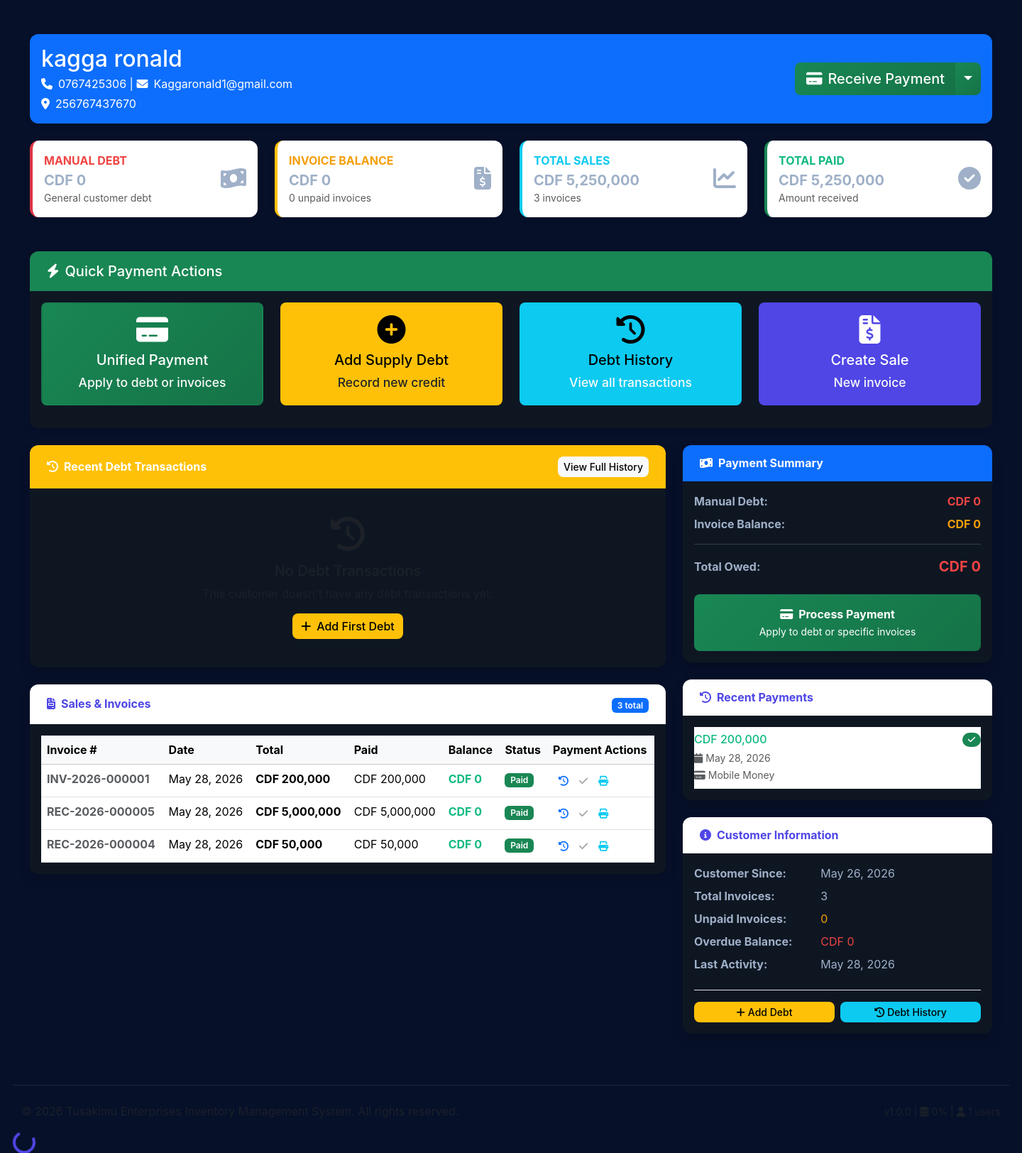
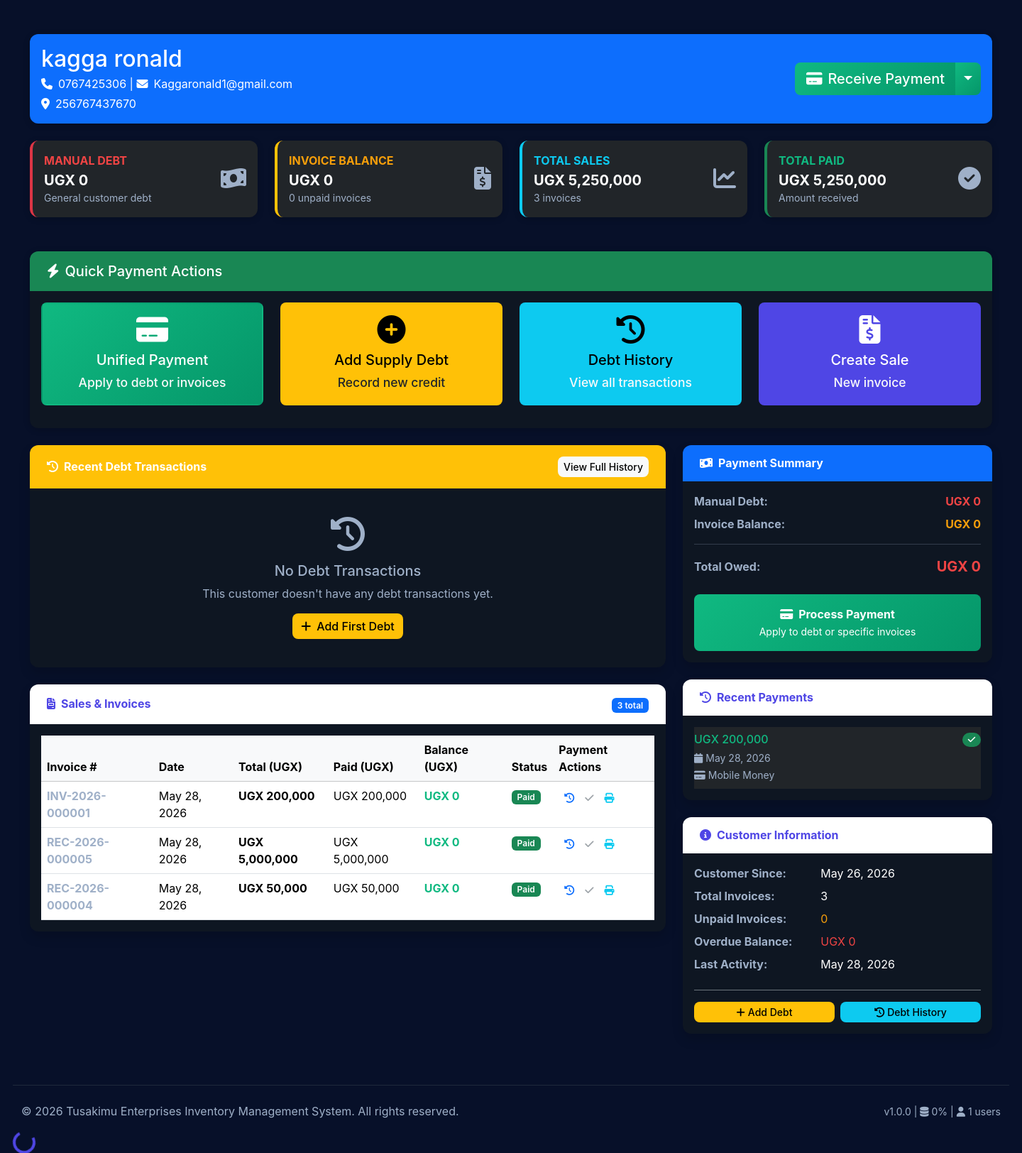
Before and after one commit to kagzpro/Tusakimu-pos, a Django app: page /customers/1/ in a window 1440 px wide. Shown: the part 190-1814 px from the top of the page at 71% size. Run offline with Django 5.2, Linux system fonts and the light colour scheme; a user stored in the database is signed in; data comes from the database, SQL or seed files in the repository.

Commit message:
Update customer_detail.html

```diff
--- a/transactions/templates/transactions/customer_detail.html
+++ b/transactions/templates/transactions/customer_detail.html
@@ -65,20 +65,20 @@
     <!-- Quick Stats -->
     <div class="row mb-4">
         <div class="col-xl-3 col-md-6 mb-4">
-            <div class="card border-start border-danger border-4 bg-white h-100">
+            <div class="card border-start border-danger border-4 bg-dark h-100">
                 <div class="card-body">
                     <div class="row align-items-center">
                         <div class="col mr-2">
                             <div class="text-xs fw-bold text-danger text-uppercase mb-1">
                                 Manual Debt
                             </div>
-                            <div class="h5 mb-0 fw-bold text-gray-800">
-                                CDF {{ customer.balance|floatformat:0|intcomma }}
+                            <div class="h5 mb-0 fw-bold text-white">
+                                UGX {{ customer.balance|floatformat:0|intcomma }}
                             </div>
                             <small class="text-muted">General customer debt</small>
                         </div>
                         <div class="col-auto">
-                            <i class="fas fa-money-bill-wave fa-2x text-gray-300"></i>
+                            <i class="fas fa-money-bill-wave fa-2x text-gray-500"></i>
                         </div>
                     </div>
                 </div>
@@ -86,20 +86,20 @@
         </div>
 
         <div class="col-xl-3 col-md-6 mb-4">
-            <div class="card border-start border-warning border-4 bg-white h-100">
+            <div class="card border-start border-warning border-4 bg-dark h-100">
                 <div class="card-body">
                     <div class="row align-items-center">
                         <div class="col mr-2">
                             <div class="text-xs fw-bold text-warning text-uppercase mb-1">
                                 Invoice Balance
                             </div>
-                            <div class="h5 mb-0 fw-bold text-gray-800">
-                                CDF {{ total_balance|floatformat:0|intcomma }}
+                            <div class="h5 mb-0 fw-bold text-white">
+                                UGX {{ total_balance|floatformat:0|intcomma }}
                             </div>
                             <small class="text-muted">{{ unpaid_sales|length }} unpaid invoices</small>
                         </div>
                         <div class="col-auto">
-                            <i class="fas fa-file-invoice-dollar fa-2x text-gray-300"></i>
+                            <i class="fas fa-file-invoice-dollar fa-2x text-gray-500"></i>
                         </div>
                     </div>
                 </div>
@@ -107,20 +107,20 @@
         </div>
 
         <div class="col-xl-3 col-md-6 mb-4">
-            <div class="card border-start border-info border-4 bg-white h-100">
+            <div class="card border-start border-info border-4 bg-dark h-100">
                 <div class="card-body">
                     <div class="row align-items-center">
                         <div class="col mr-2">
                             <div class="text-xs fw-bold text-info text-uppercase mb-1">
                                 Total Sales
                             </div>
-                            <div class="h5 mb-0 fw-bold text-gray-800">
-                                CDF {{ total_sales_amount|floatformat:0|intcomma }}
+                            <div class="h5 mb-0 fw-bold text-white">
+                                UGX {{ total_sales_amount|floatformat:0|intcomma }}
                             </div>
                             <small class="text-muted">{{ total_sales_count }} invoices</small>
                         </div>
                         <div class="col-auto">
-                            <i class="fas fa-chart-line fa-2x text-gray-300"></i>
+                            <i class="fas fa-chart-line fa-2x text-gray-500"></i>
                         </div>
                     </div>
                 </div>
@@ -128,20 +128,20 @@
         </div>
 
         <div class="col-xl-3 col-md-6 mb-4">
-            <div class="card border-start border-success border-4 bg-white h-100">
+            <div class="card border-start border-success border-4 bg-dark h-100">
                 <div class="card-body">
                     <div class="row align-items-center">
                         <div class="col mr-2">
                             <div class="text-xs fw-bold text-success text-uppercase mb-1">
                                 Total Paid
                             </div>
-                            <div class="h5 mb-0 fw-bold text-gray-800">
-                                CDF {{ total_paid_amount|floatformat:0|intcomma }}
+                            <div class="h5 mb-0 fw-bold text-white">
+                                UGX {{ total_paid_amount|floatformat:0|intcomma }}
                             </div>
                             <small class="text-muted">Amount received</small>
                         </div>
                         <div class="col-auto">
-                            <i class="fas fa-check-circle fa-2x text-gray-300"></i>
+                            <i class="fas fa-check-circle fa-2x text-gray-500"></i>
                         </div>
                     </div>
                 </div>
@@ -236,26 +236,26 @@
                             <tbody>
                                 {% for transaction in debt_transactions %}
                                 <tr class="{% if transaction.transaction_type == 'supply' %}table-warning{% else %}table-success{% endif %}">
-                                    <td>{{ transaction.created_at|date:"M d, Y" }}</td>
+                                    <td>{{ transaction.created_at|date:"M d, Y" }}</span></td>
                                     <td>
                                         <span class="badge {% if transaction.transaction_type == 'supply' %}bg-warning{% else %}bg-success{% endif %}">
                                             {{ transaction.get_transaction_type_display }}
                                         </span>
-                                    </td>
+                                    </span></td>
                                     <td>
                                         <strong class="{% if transaction.transaction_type == 'supply' %}text-warning{% else %}text-success{% endif %}">
-                                            CDF {{ transaction.amount|floatformat:0|intcomma }}
+                                            UGX {{ transaction.amount|floatformat:0|intcomma }}
                                         </strong>
-                                    </td>
+                                    </span></td>
                                     <td>
                                         <small class="text-muted">{{ transaction.reference|default:"-" }}</small>
-                                    </td>
+                                    </span></td>
                                     <td>
                                         <small>{{ transaction.notes|truncatewords:5|default:"-" }}</small>
-                                    </td>
+                                    </span></td>
                                     <td>
                                         <small class="text-muted">{{ transaction.created_by.username|default:"System" }}</small>
-                                    </td>
+                                    </span></td>
                                 </tr>
                                 {% endfor %}
                             </tbody>
@@ -298,9 +298,9 @@
                                 <tr>
                                     <th>Invoice #</th>
                                     <th>Date</th>
-                                    <th>Total</th>
-                                    <th>Paid</th>
-                                    <th>Balance</th>
+                                    <th>Total (UGX)</th>
+                                    <th>Paid (UGX)</th>
+                                    <th>Balance (UGX)</th>
                                     <th>Status</th>
                                     <th>Payment Actions</th>
                                 </tr>
@@ -310,23 +310,23 @@
                                 {% with balance_due=sale.balance_due %}
                                 <tr class="{% if balance_due > 0 %}{% if sale.due_date and sale.due_date < today %}table-danger{% else %}table-warning{% endif %}{% endif %}">
                                     <td>
-                                        <strong class="{% if balance_due > 0 %}text-dark{% else %}text-muted{% endif %}">
+                                        <strong class="{% if balance_due > 0 %}text-white{% else %}text-muted{% endif %}">
                                             {{ sale.document_number }}
                                         </strong>
                                         {% if sale.due_date and sale.due_date < today and balance_due > 0 %}
                                         <span class="badge bg-danger ms-1">Overdue</span>
                                         {% endif %}
-                                    </td>
-                                    <td>{{ sale.date|date:"M d, Y" }}</td>
+                                    </span></td>
+                                    <td>{{ sale.date|date:"M d, Y" }}</span></td>
                                     <td>
-                                        <strong>CDF {{ sale.total_amount|floatformat:0|intcomma }}</strong>
-                                    </td>
-                                    <td>CDF {{ sale.paid_amount|default:0|floatformat:0|intcomma }}</td>
+                                        <strong>UGX {{ sale.total_amount|floatformat:0|intcomma }}</strong>
+                                    </span></td>
+                                    <td>UGX {{ sale.paid_amount|default:0|floatformat:0|intcomma }}</span></td>
                                     <td>
                                         <strong class="{% if balance_due > 0 %}text-danger{% else %}text-success{% endif %}">
-                                            CDF {{ balance_due|floatformat:0|intcomma }}
+                                            UGX {{ balance_due|floatformat:0|intcomma }}
                                         </strong>
-                                    </td>
+                                    </span></td>
                                     <td>
                                         {% if balance_due == 0 %}
                                         <span class="badge bg-success">Paid</span>
@@ -335,17 +335,15 @@
                                         {% else %}
                                         <span class="badge bg-warning">Partial</span>
                                         {% endif %}
-                                    </td>
+                                    </span></td>
                                     <td>
                                         <div class="btn-group btn-group-sm">
-                                            <!-- View Payments -->
                                             <a href="{% url 'inventory:sale_payments' sale.id %}"
                                                class="btn btn-outline-primary"
                                                title="View payment history">
                                                 <i class="fas fa-history"></i>
                                             </a>
 
-                                            <!-- Pay Invoice (only if balance due) -->
                                             {% if balance_due > 0 %}
                                             <a href="{% url 'transactions:receive_unified_payment' customer.id %}?sale_id={{ sale.id }}"
                                                class="btn btn-outline-success"
@@ -358,7 +356,6 @@
                                             </button>
                                             {% endif %}
 
-                                            <!-- Print Invoice -->
                                             <a href="{% url 'inventory:print_sale' sale.id %}"
                                                class="btn btn-outline-info"
                                                title="Print invoice"
@@ -366,7 +363,7 @@
                                                 <i class="fas fa-print"></i>
                                             </a>
                                         </div>
-                                    </td>
+                                    </span></td>
                                 </tr>
                                 {% endwith %}
                                 {% endfor %}
@@ -400,20 +397,19 @@
                     <div class="mb-3">
                         <div class="d-flex justify-content-between align-items-center mb-2">
                             <span class="fw-bold">Manual Debt:</span>
-                            <span class="text-danger fw-bold">CDF {{ customer.balance|floatformat:0|intcomma }}</span>
+                            <span class="text-danger fw-bold">UGX {{ customer.balance|floatformat:0|intcomma }}</span>
                         </div>
                         <div class="d-flex justify-content-between align-items-center mb-2">
                             <span class="fw-bold">Invoice Balance:</span>
-                            <span class="text-warning fw-bold">CDF {{ total_balance|floatformat:0|intcomma }}</span>
+                            <span class="text-warning fw-bold">UGX {{ total_balance|floatformat:0|intcomma }}</span>
                         </div>
                         <hr>
                         <div class="d-flex justify-content-between align-items-center mb-2">
                             <span class="fw-bold">Total Owed:</span>
-                            <span class="text-danger fw-bold fs-5">CDF {{ customer.total_balance|floatformat:0|intcomma }}</span>
+                            <span class="text-danger fw-bold fs-5">UGX {{ customer.total_balance|floatformat:0|intcomma }}</span>
                         </div>
                     </div>
 
-                    <!-- Quick Unified Payment -->
                     <div class="mt-4">
                         <a href="{% url 'transactions:receive_unified_payment' customer.id %}"
                            class="btn btn-success w-100 py-3 fw-bold">
@@ -428,15 +424,15 @@
                         <h6 class="fw-bold mb-2">Unpaid Invoices:</h6>
                         <div class="list-group list-group-flush">
                             {% for sale in unpaid_sales|slice:":3" %}
-                            <div class="list-group-item px-0 py-2">
+                            <div class="list-group-item px-0 py-2 bg-dark">
                                 <div class="d-flex justify-content-between align-items-start">
                                     <div>
-                                        <small class="fw-bold">{{ sale.document_number }}</small>
+                                        <small class="fw-bold text-white">{{ sale.document_number }}</small>
                                         <br>
                                         <small class="text-muted">{{ sale.date|date:"M d, Y" }}</small>
                                     </div>
                                     <div class="text-end">
-                                        <small class="text-danger fw-bold">CDF {{ sale.balance_due|floatformat:0|intcomma }}</small>
+                                        <small class="text-danger fw-bold">UGX {{ sale.balance_due|floatformat:0|intcomma }}</small>
                                         <br>
                                         <a href="{% url 'transactions:receive_unified_payment' customer.id %}?sale_id={{ sale.id }}"
                                            class="btn btn-sm btn-success mt-1">
@@ -468,10 +464,10 @@
                     {% if recent_payments %}
                     <div class="list-group list-group-flush">
                         {% for payment in recent_payments %}
-                        <div class="list-group-item px-0 py-2">
+                        <div class="list-group-item px-0 py-2 bg-dark">
                             <div class="d-flex justify-content-between align-items-start">
                                 <div>
-                                    <h6 class="mb-1 text-success">CDF {{ payment.amount|floatformat:0|intcomma }}</h6>
+                                    <h6 class="mb-1 text-success">UGX {{ payment.amount|floatformat:0|intcomma }}</h6>
                                     <small class="text-muted">
                                         <i class="fas fa-calendar me-1"></i>{{ payment.payment_date|date:"M d, Y" }}
                                     </small>
@@ -512,20 +508,20 @@
                 </div>
                 <div class="card-body">
                     <dl class="row mb-0">
-                        <dt class="col-sm-5">Customer Since:</dt>
-                        <dd class="col-sm-7">{{ customer.created_at|date:"M d, Y"|default:"Unknown" }}</dd>
+                        <dt class="col-sm-5 text-muted">Customer Since:</dt>
+                        <dd class="col-sm-7 text-white">{{ customer.created_at|date:"M d, Y"|default:"Unknown" }}</dd>
 
-                        <dt class="col-sm-5">Total Invoices:</dt>
-                        <dd class="col-sm-7">{{ total_sales_count }}</dd>
+                        <dt class="col-sm-5 text-muted">Total Invoices:</dt>
+                        <dd class="col-sm-7 text-white">{{ total_sales_count }}</dd>
 
-                        <dt class="col-sm-5">Unpaid Invoices:</dt>
+                        <dt class="col-sm-5 text-muted">Unpaid Invoices:</dt>
                         <dd class="col-sm-7 text-warning">{{ unpaid_sales|length }}</dd>
 
-                        <dt class="col-sm-5">Overdue Balance:</dt>
-                        <dd class="col-sm-7 text-danger">CDF {{ overdue_balance|floatformat:0|intcomma }}</dd>
+                        <dt class="col-sm-5 text-muted">Overdue Balance:</dt>
+                        <dd class="col-sm-7 text-danger">UGX {{ overdue_balance|floatformat:0|intcomma }}</dd>
 
-                        <dt class="col-sm-5">Last Activity:</dt>
-                        <dd class="col-sm-7">
+                        <dt class="col-sm-5 text-muted">Last Activity:</dt>
+                        <dd class="col-sm-7 text-white">
                             {% if sales.0 %}
                                 {{ sales.0.date|date:"M d, Y" }}
                             {% else %}
@@ -534,8 +530,7 @@
                         </dd>
                     </dl>
 
-                    <!-- Quick Debt Actions -->
-                    <div class="mt-3 pt-3 border-top">
+                    <div class="mt-3 pt-3 border-top border-secondary">
                         <div class="row g-2">
                             <div class="col-6">
                                 <a href="{% url 'transactions:add_customer_debt' customer.id %}"
@@ -557,19 +552,18 @@
     </div>
 </div>
 
-<!-- JavaScript for enhanced functionality -->
 <script>
 document.addEventListener('DOMContentLoaded', function() {
     // Add confirmation for large payments
     const paymentLinks = document.querySelectorAll('a[href*="receive-unified-payment"]');
     paymentLinks.forEach(link => {
         link.addEventListener('click', function(e) {
-            const manualDebt = {{ customer.balance }};
-            const invoiceBalance = {{ total_balance }};
+            const manualDebt = {{ customer.balance|default:0 }};
+            const invoiceBalance = {{ total_balance|default:0 }};
             const totalOwed = manualDebt + invoiceBalance;
 
             if (totalOwed > 1000000) {
-                if (!confirm(`This customer owes CDF ${totalOwed.toLocaleString()} in total.\n\nManual Debt: CDF ${manualDebt.toLocaleString()}\nInvoice Balance: CDF ${invoiceBalance.toLocaleString()}\n\nContinue to payment?`)) {
+                if (!confirm(`This customer owes UGX ${totalOwed.toLocaleString()} in total.\n\nManual Debt: UGX ${manualDebt.toLocaleString()}\nInvoice Balance: UGX ${invoiceBalance.toLocaleString()}\n\nContinue to payment?`)) {
                     e.preventDefault();
                 }
             }
@@ -594,7 +588,7 @@
 .card {
     border: none;
     border-radius: 12px;
-    box-shadow: 0 2px 10px rgba(0,0,0,0.08);
+    box-shadow: 0 2px 10px rgba(0,0,0,0.2);
 }
 
 .card-header {
@@ -604,11 +598,21 @@
 
 .btn-group .dropdown-menu {
     border-radius: 8px;
-    box-shadow: 0 4px 15px rgba(0,0,0,0.1);
+    box-shadow: 0 4px 15px rgba(0,0,0,0.2);
+    background: var(--card);
+}
+
+.dropdown-item {
+    color: var(--muted);
+}
+
+.dropdown-item:hover {
+    background: var(--accent);
+    color: white;
 }
 
 .table-hover tbody tr:hover {
-    background-color: rgba(13, 110, 253, 0.04);
+    background-color: rgba(79, 70, 229, 0.1);
     transform: translateY(-1px);
     transition: all 0.2s ease;
 }
@@ -619,12 +623,14 @@
 
 .list-group-item {
     border: none;
-    border-bottom: 1px solid #f0f0f0;
+    border-bottom: 1px solid #1e293b;
     transition: all 0.2s ease;
+    background: var(--card);
+    color: var(--muted);
 }
 
 .list-group-item:hover {
-    background-color: #f8f9fa;
+    background-color: #1e293b;
 }
 
 .list-group-item:last-child {
@@ -632,15 +638,15 @@
 }
 
 .btn-success {
-    background: linear-gradient(135deg, #198754 0%, #157347 100%);
+    background: linear-gradient(135deg, #10b981 0%, #059669 100%);
     border: none;
     transition: all 0.3s ease;
 }
 
 .btn-success:hover {
-    background: linear-gradient(135deg, #157347 0%, #0f5132 100%);
+    background: linear-gradient(135deg, #059669 0%, #047857 100%);
     transform: translateY(-2px);
-    box-shadow: 0 4px 15px rgba(21, 115, 71, 0.3);
+    box-shadow: 0 4px 15px rgba(16, 185, 129, 0.3);
 }
 
 .quick-action-btn {
@@ -650,19 +656,19 @@
 
 .quick-action-btn:hover {
     transform: translateY(-3px);
-    box-shadow: 0 6px 20px rgba(0,0,0,0.15);
+    box-shadow: 0 6px 20px rgba(0,0,0,0.2);
 }
 
 .table-warning {
-    background-color: rgba(255, 193, 7, 0.05) !important;
+    background-color: rgba(245, 158, 11, 0.1) !important;
 }
 
 .table-danger {
-    background-color: rgba(220, 53, 69, 0.05) !important;
+    background-color: rgba(239, 68, 68, 0.1) !important;
 }
 
 .table-success {
-    background-color: rgba(25, 135, 84, 0.05) !important;
+    background-color: rgba(16, 185, 129, 0.1) !important;
 }
 
 .fade-in {
@@ -680,18 +686,25 @@
     }
 }
 
-/* Unified Payment Highlight */
 .unified-payment-highlight {
-    background: linear-gradient(135deg, #198754 0%, #20c997 100%);
+    background: linear-gradient(135deg, #10b981 0%, #14b8a6 100%);
     border: none;
     color: white;
     transition: all 0.3s ease;
 }
 
 .unified-payment-highlight:hover {
-    background: linear-gradient(135deg, #157347 0%, #1aa179 100%);
+    background: linear-gradient(135deg, #059669 0%, #0d9488 100%);
     transform: translateY(-2px);
-    box-shadow: 0 6px 20px rgba(32, 201, 151, 0.3);
+    box-shadow: 0 6px 20px rgba(16, 185, 129, 0.3);
+}
+
+.text-muted {
+    color: var(--muted) !important;
+}
+
+.text-white {
+    color: white !important;
 }
 </style>
 {% endblock %}
```
